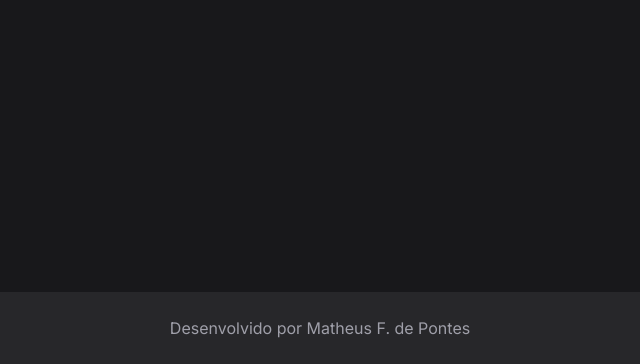
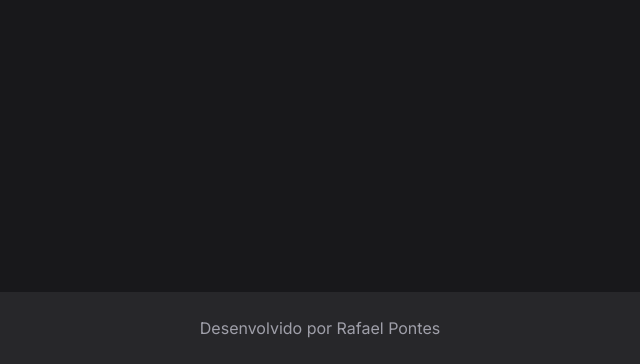
Before and after one commit to Rafa-Pontes/Portifolio, a plain HTML site: page index.html in a window 1280 px wide. Shown: the part 3380-3744 px from the top of the page, 320-960 px from the left. Drawn offline with nearby package versions, Linux system fonts and the light colour scheme.

Commit message:
Update index.html

```diff
--- a/index.html
+++ b/index.html
@@ -152,7 +152,7 @@
     </a>
 
     <footer class="w-full bg-zinc-800 px-12 py-6 text-center">
-        <span class="text-zinc-400 text-base hover:text-zinc-100 cursor-pointer">Desenvolvido por <a href="https://github.com/Matheus-Pontes">Matheus F. de Pontes</a></span>
+        <span class="text-zinc-400 text-base hover:text-zinc-100 cursor-pointer">Desenvolvido por <a href="https://github.com/Rafael705">Rafael Pontes</a></span>
     </footer>
 </body>
 </html>
```
